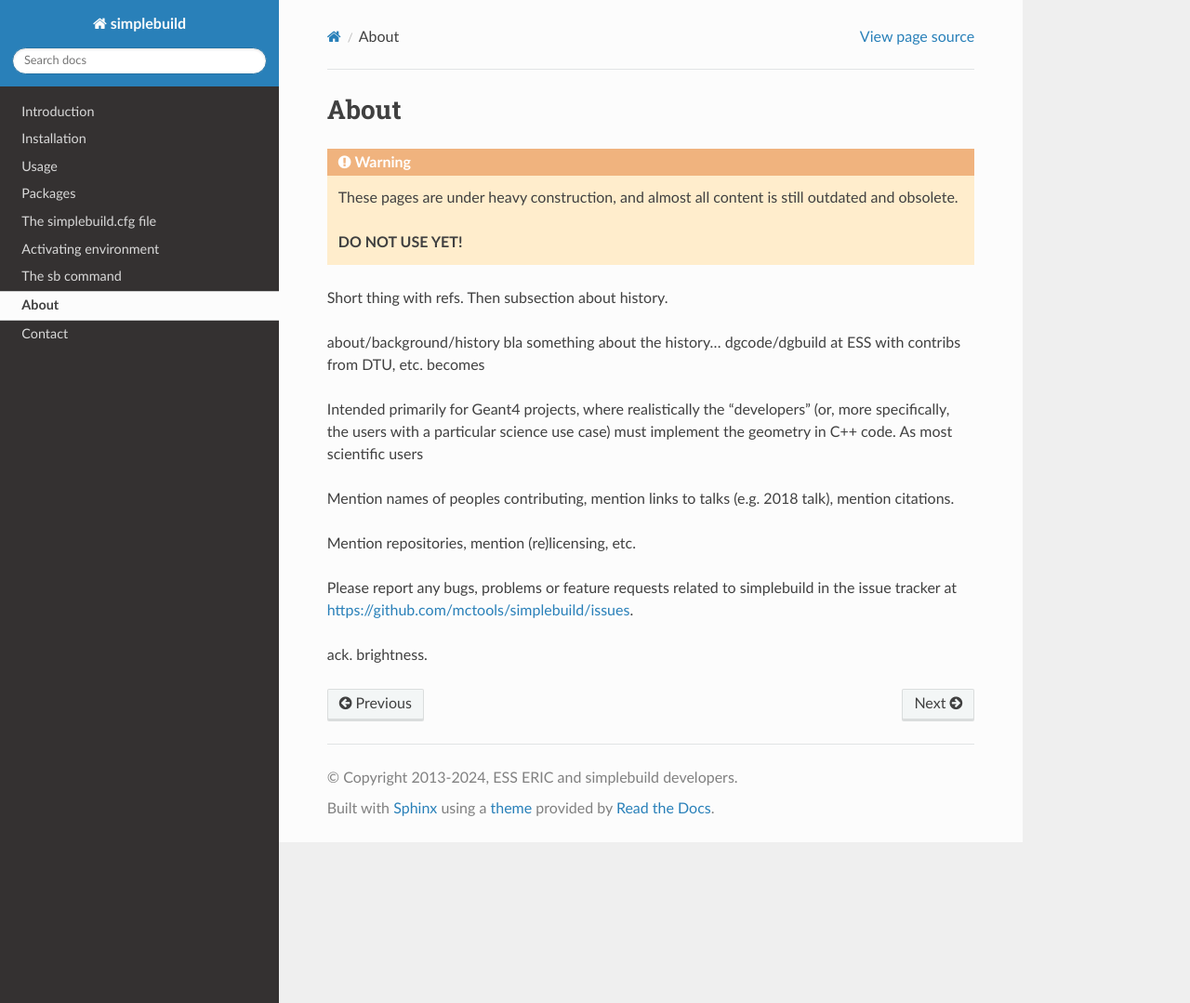
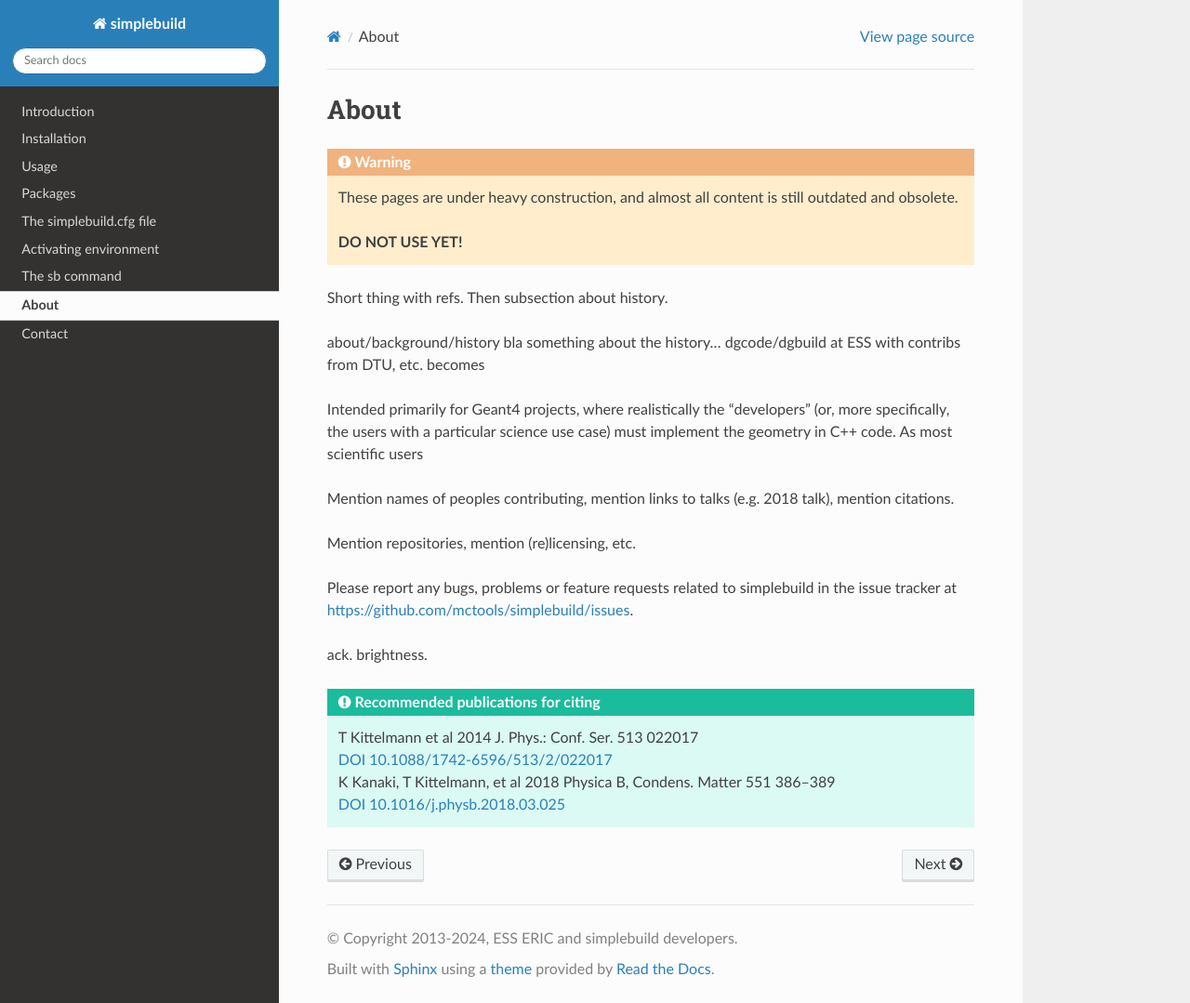
Before and after one commit to mctools/simplebuild, a Sphinx documentation site: the page built from doc/source/about.rst, in a window 1280 px wide and 1079 px high. Shown: the whole window at 93% size. Built offline with Sphinx 7.4.7 and the Read the Docs theme 2.0.0, drawn with Linux system fonts in a browser that asks for light colours.

Commit message:
work on docs

```diff
--- a/doc/source/about.rst
+++ b/doc/source/about.rst
@@ -22,3 +22,11 @@ Please report any bugs, problems or feature requests related to simplebuild in
 the issue tracker at https://github.com/mctools/simplebuild/issues.
 
 ack. brightness.
+
+.. admonition:: Recommended publications for citing
+  :class: tip
+
+  | T Kittelmann et al 2014 J. Phys.: Conf. Ser. 513 022017
+  | `DOI 10.1088/1742-6596/513/2/022017 <https://doi.org/10.1088/1742-6596/513/2/022017>`_
+  | K Kanaki, T Kittelmann, et al 2018 Physica B, Condens. Matter 551 386–389
+  | `DOI 10.1016/j.physb.2018.03.025 <https://doi.org/10.1016/j.physb.2018.03.025>`_
--- a/doc/source/conf.py
+++ b/doc/source/conf.py
@@ -13,9 +13,16 @@ author = 'Thomas Kittelmann'
 # -- General configuration ---------------------------------------------------
 # https://www.sphinx-doc.org/en/master/usage/configuration.html#general-configuration
 
-extensions = []
-extensions += ['myst_parser']
-extensions += ['sphinxarg.ext']
+extensions = [
+    # 'myst_parser', #for parsing .md files?
+    'sphinxarg.ext',
+    'sphinx_toolbox.sidebar_links',
+    'sphinx_toolbox.github',
+    #'sphinx_licenseinfo',
+    ]
+
+github_username = 'mctools'
+github_repository = 'simplebuild'
 
 templates_path = ['_templates']
 exclude_patterns = []
@@ -32,9 +39,9 @@ html_favicon = 'icon/favicon-32x32.png'
 html_theme_options = {
     'logo_only': False,
 #    'collapse_navigation' : False,
-    'sticky_navigation': True,
-
-
+    'sticky_navigation': True, #sidebar stays in place while contents scrolls
+    'navigation_with_keys': True, #navigate with left/right arrow keys
+    #'github_url' : 'https://github.com/mctools/simplebuild',
 }
 
 #html_theme_options = {
--- a/doc/source/install.rst
+++ b/doc/source/install.rst
@@ -60,7 +60,7 @@ Python interpreter and all the necessary build tools. For special use-cases,
 experts might simply want to add the simplebuild code itself into an environment
 where they otherwise have ensured that all of these third-party tools are
 already available. In such a case, one can simply install simplebuild itself via
-pip, either via a PyPI package::
+pip, either via a PyPI package (current version |pypistatus_simplebuildsystem|_)::
 
   python3 -mpip install simple-build-system
 
@@ -73,6 +73,8 @@ tag by appending ``@<gitid>`` to the URL in the last command. For instance::
 
   python3 -mpip install git+https://github.com/mctools/simplebuild@some_experimental_branch
 
+.. |pypistatus_simplebuildsystem| image:: https://img.shields.io/pypi/v/simple-build-system.svg
+.. _pypistatus_simplebuildsystem: https://pypi.org/project/simple-build-system
 
 Verifying an installation
 =========================
```
Also changed, not shown: doc/source/index.rst (+22 -10 lines), doc/source/intro.rst (+4 -6 lines), doc/source/license.rst (added, +9 -0 lines), .github/resources/publish-doc-condaenv.yml, 2 other files.
